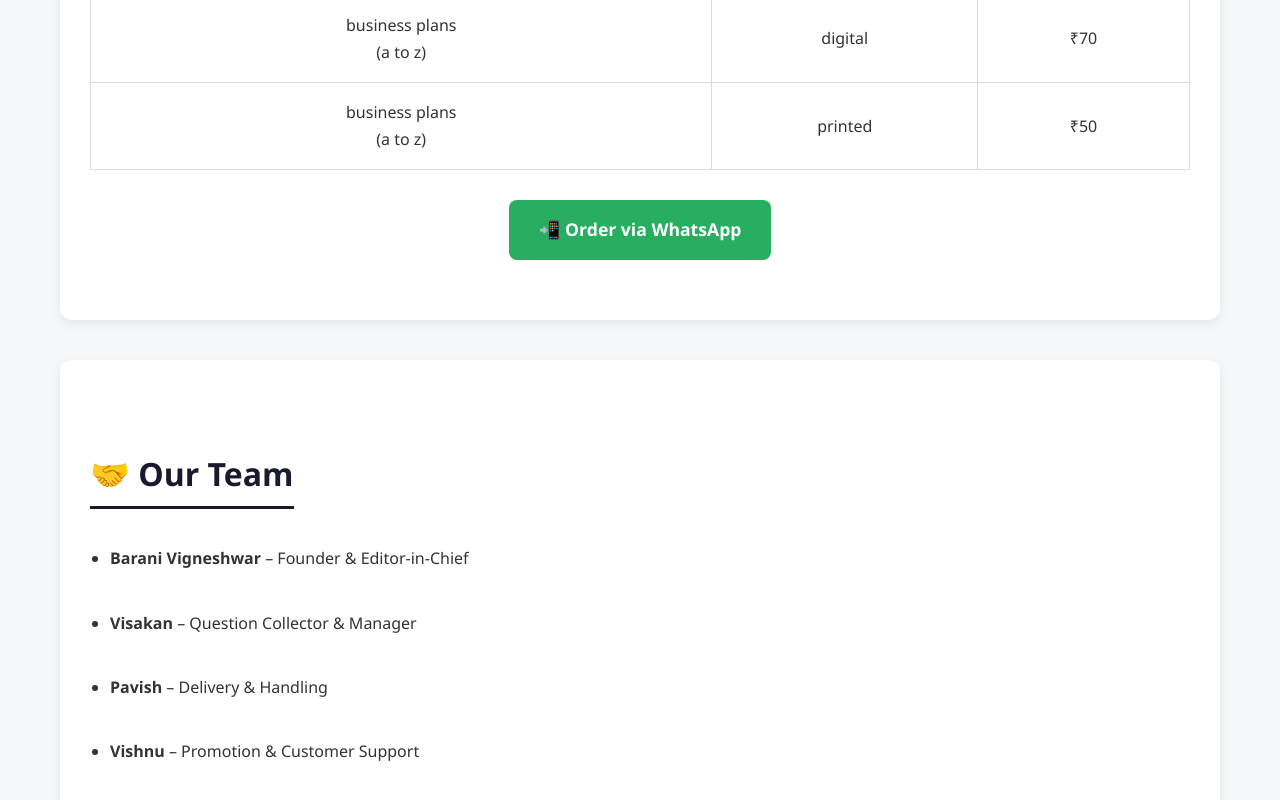
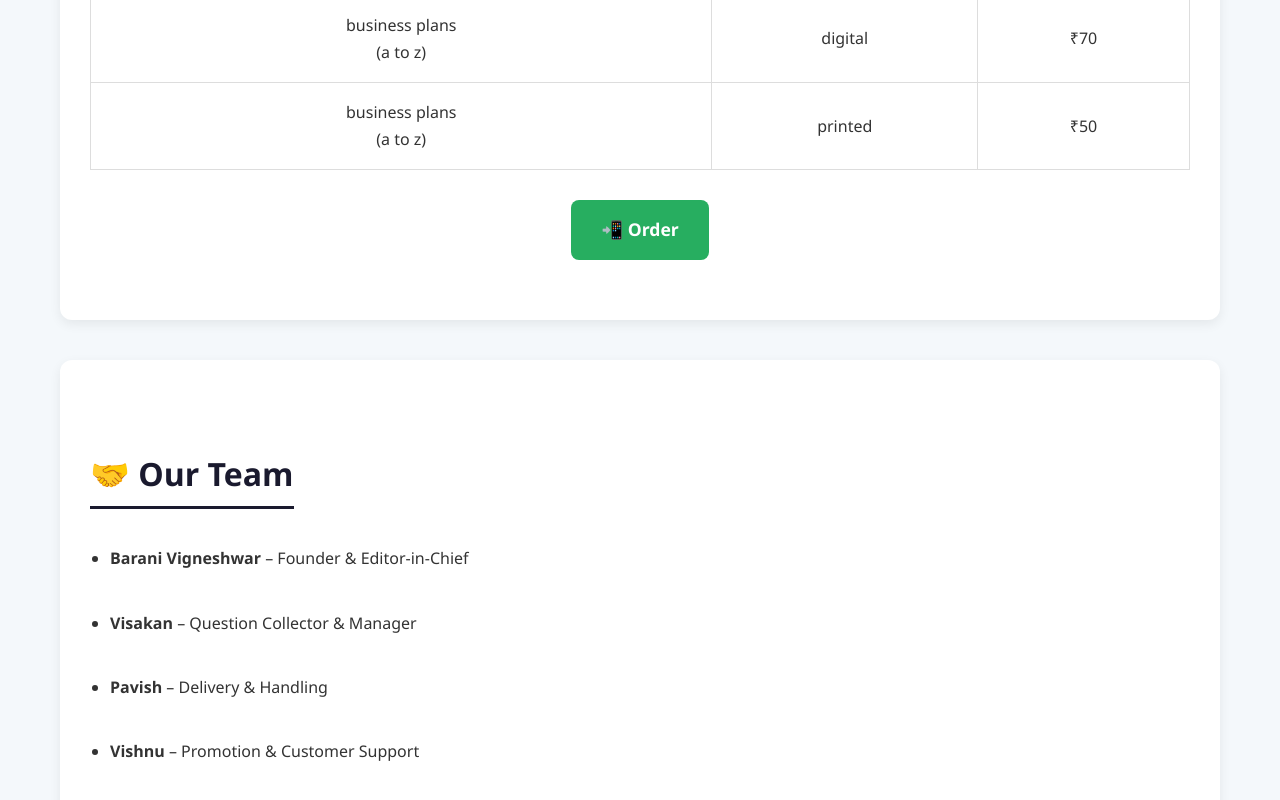
Before and after one commit to nexownedu/nexownedu.github.io, a plain HTML site: page index.html in a window 1280 px wide. Shown: the part 1633-2433 px from the top of the page. Drawn offline with Linux system fonts and the light colour scheme.

Commit message:
Update index.html

```diff
--- a/index.html
+++ b/index.html
@@ -196,7 +196,7 @@
       </tr>
     </table>
 
-    <a class="order-button" href="https://wa.me/+918838926026?text=Hi%20Nexown!%20I'm%20interested%20in%20buying%20materials.">📲 Order via WhatsApp</a>
+    <a class="order-button" href="https://wa.me/+918838926026?text=Hi%20Nexown!%20I'm%20interested%20in%20buying%20materials.">📲 Order</a>
   </section>
 
   <section class="section">
```
